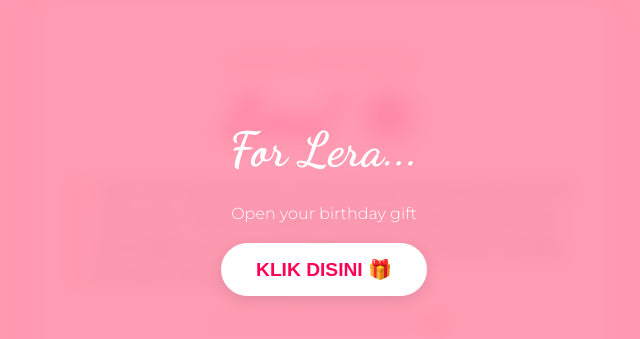
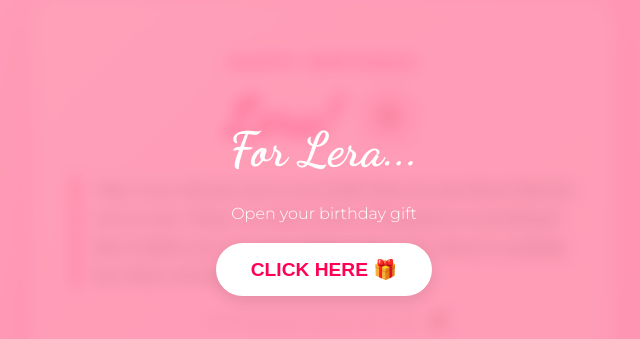
Before and after one commit to Kai0022-rr/gift-foryou, a plain HTML site: page index.html in a window 1280 px wide. Shown: the part 211-550 px from the top of the page, 316-956 px from the left. Drawn offline with nearby package versions, Linux system fonts and the light colour scheme; a web font is replaced by a local one.

Commit message:
index.html

```diff
--- a/index.html
+++ b/index.html
@@ -8,37 +8,39 @@
 
     <style>
         :root {
-           --hot-pink: #ff0054;
-            --soft-pink: rgba(255, 133, 162, 0.6); /* Pink Transparan */
-            --bg-pink: #fff0f3;
+            --hot-pink: #ff0054;
+            --soft-pink: #ff85a2;
         }
 
         body {
             margin: 0; padding: 0;
-            background: var(--bg-pink);
+            /* Background Gradasi Estetik */
+            background: linear-gradient(135deg, #fce4ec 0%, #ffc1e3 50%, #f8bbd0 100%);
+            background-size: cover;
             font-family: 'Montserrat', sans-serif;
             display: flex; justify-content: center; align-items: center;
             min-height: 100vh; overflow: hidden;
         }
 
-        /* Overlay Awal agar Musik bisa Play */
+        /* Overlay Awal Transparan */
         .overlay {
             position: fixed; top: 0; left: 0; width: 100%; height: 100%;
-            background: rgba(255, 133, 162, 0.8); /* Transparansi 80% */
-            backdrop-filter: blur(10px); /* Efek Buram */
+            background: rgba(255, 133, 162, 0.7);
+            backdrop-filter: blur(8px);
             z-index: 100;
             display: flex; flex-direction: column; justify-content: center; align-items: center;
             color: white; transition: 0.8s ease;
         }
 
+        /* Card Transparan (Glassmorphism) */
         .card {
-            background: rgba(255, 255, 255, 0.25); /* Putih Transparan */
+            background: rgba(255, 255, 255, 0.3); /* Transparan Putih */
             backdrop-filter: blur(15px); /* Efek Kaca Buram */
             -webkit-backdrop-filter: blur(15px);
             padding: 40px; border-radius: 30px;
-            box-shadow: 0 8px 32px 0 rgba(255, 0, 84, 0.2);
+            box-shadow: 0 15px 35px rgba(255, 0, 84, 0.1);
             text-align: center; max-width: 500px; width: 85%;
-            border: 1px solid rgba(255, 255, 255, 0.3); /* Border halus */
+            border: 1px solid rgba(255, 255, 255, 0.4);
             z-index: 10;
         }
 
@@ -46,18 +48,18 @@
 
         .quote {
             font-family: 'Playfair Display', serif; font-style: italic;
-            font-size: 1.1rem; line-height: 1.6; color: #555;
-            margin: 25px 0; border-left: 3px solid var(--soft-pink); padding-left: 15px; text-align: left;
+            font-size: 1.1rem; line-height: 1.6; color: #444;
+            margin: 25px 0; border-left: 3px solid var(--hot-pink); padding-left: 15px; text-align: left;
         }
 
         .btn-start {
-            background: white; color: var(--hot-pink); border: none;
+            background: var(--hot-pink); color: white; border: none;
             padding: 15px 35px; border-radius: 50px; font-weight: bold;
             cursor: pointer; font-size: 1.2rem; box-shadow: 0 5px 15px rgba(0,0,0,0.1);
             transition: 0.3s;
         }
 
-        .btn-start:hover { transform: scale(1.1); }
+        .btn-start:hover { transform: scale(1.1); background: #d00045; }
 
         .heart { position: fixed; font-size: 25px; animation: fly 3s linear forwards; z-index: 1; }
         @keyframes fly { 0% { transform: translateY(0) rotate(0); opacity: 1; } 100% { transform: translateY(-100vh) rotate(360deg); opacity: 0; } }
@@ -68,11 +70,11 @@
     <div class="overlay" id="loader">
         <h2 style="font-family: 'Dancing Script'; font-size: 3rem; margin-bottom: 10px;">For Lera...</h2>
         <p style="margin-bottom: 20px;">Open your birthday gift</p>
-        <button class="btn-start" onclick="mulai()">KLIK DISINI 🎁</button>
+        <button class="btn-start" style="background: white; color: var(--hot-pink);" onclick="mulai()">CLICK HERE 🎁</button>
     </div>
 
     <div class="card">
-        <p style="letter-spacing: 3px; color: var(--soft-pink); font-weight: 600; margin-bottom: 10px;">HAPPY BIRTHDAY</p>
+        <p style="letter-spacing: 3px; color: var(--hot-pink); font-weight: 600; margin-bottom: 10px;">HAPPY BIRTHDAY</p>
         <h1>Lera! 🌸</h1>
 
         <div class="quote">
@@ -81,8 +83,8 @@
             your darkest days. You deserve nothing less than extraordinary."
         </div>
 
-        <p style="font-size: 0.8rem; color: #999; font-style: italic;">
-            "I just want you to know who I am..." 🎸
+        <p style="font-size: 0.8rem; color: #666; font-style: italic;">
+            "I just want you to know who I am..." 🧸
         </p>
     </div>
 
@@ -92,19 +94,12 @@
 
     <script>
         function mulai() {
-            // Sembunyikan Overlay
             document.getElementById('loader').style.opacity = '0';
-            setTimeout(() => {
-                document.getElementById('loader').style.display = 'none';
-            }, 800);
+            setTimeout(() => { document.getElementById('loader').style.display = 'none'; }, 800);
 
-            // Putar Lagu
             var lagu = document.getElementById("mySong");
-            lagu.play().catch(function(error) {
-                console.log("Musik gagal putar otomatis: " + error);
-            });
+            lagu.play().catch(function(error) { console.log("Audio error: " + error); });
 
-            // Efek Animasi Bunga & Hati
             setInterval(() => {
                 const h = document.createElement('div');
                 h.className = 'heart';
```
